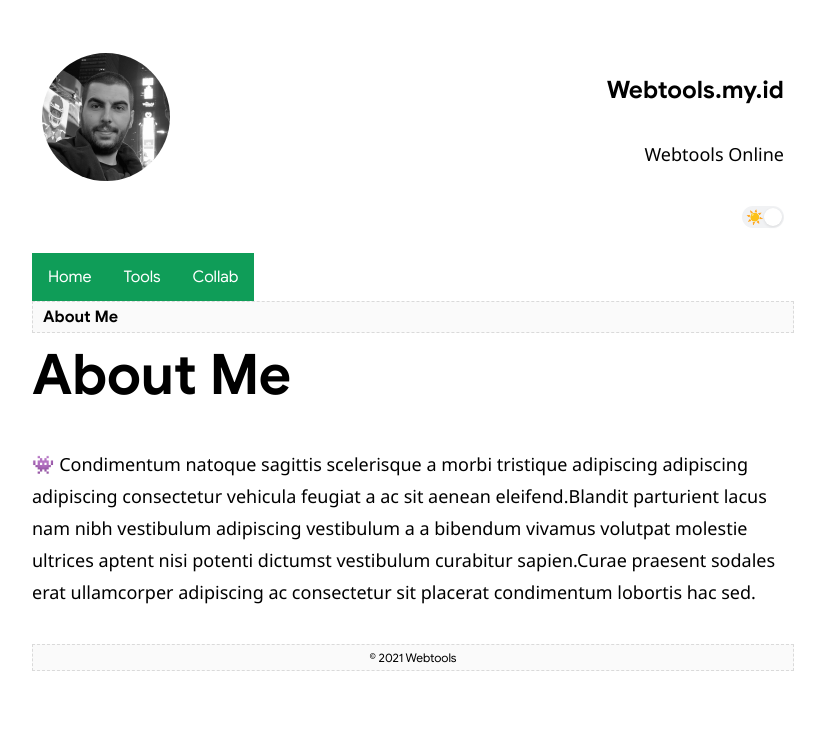
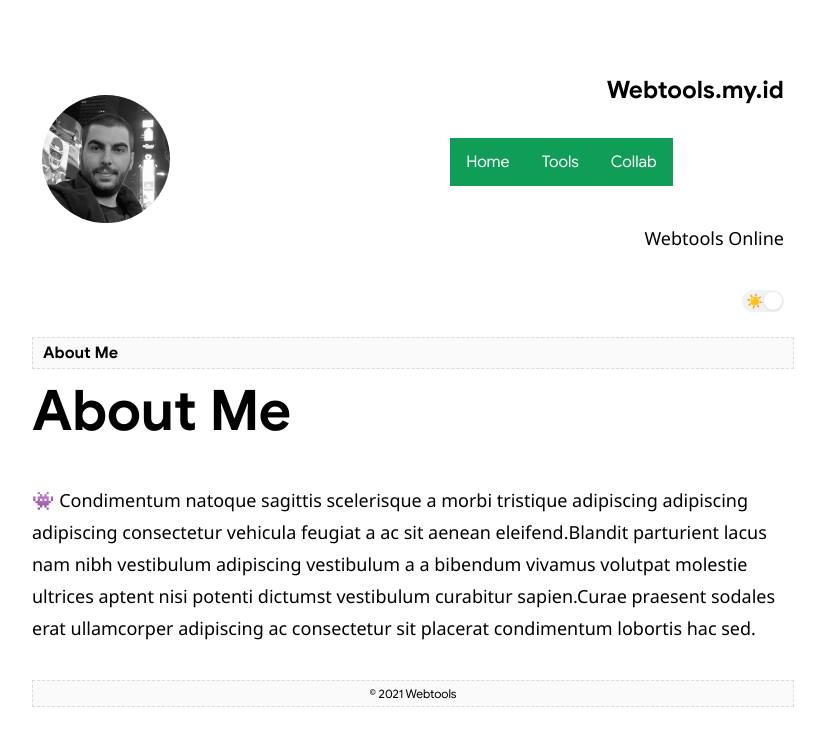
Before and after one commit to ham-zah/33870015, a Jekyll site: the page built from about.html, in a window 1280 px wide. Shown: the top 746 px of the page, without its empty margins (227-1052 px from the left). Built offline with Jekyll 4.4.1, drawn with Linux system fonts in a browser that asks for light colours.

Commit message:
Update default.html

```diff
--- a/_layouts/default.html
+++ b/_layouts/default.html
@@ -8,6 +8,14 @@
 		<a href="{{ site.url }}{{ site.baseurl }}"><img src="{{site.author.picture}}" class="profile-image"></a>
 		<div class="profile-about">
 			<h2 style="font-weight: 500;">{{site.author.name}}</h2>
+
+<nav class="nav1">
+  <ul>
+    <li><a href="#">Home</a></li>
+    <li><a href="#">Tools</a></li>
+    <li><a href="#">Collab</a></li>
+  </ul>
+</nav>
 
 <!--
 			{% if site.author.facebook %}
@@ -38,15 +46,6 @@
 			</div>
 		</div>
 	</div>
-
-<nav class="nav1">
-  <ul>
-    <li><a href="#">Home</a></li>
-    <li><a href="#">Tools</a></li>
-    <li><a href="#">Collab</a></li>
-  </ul>
-</nav>
-
 	{{ content }}
 	<div class="footer">
 		<span>&#169; 2021 <a href="https://webtools.my.id">Webtools</a></span>
```
